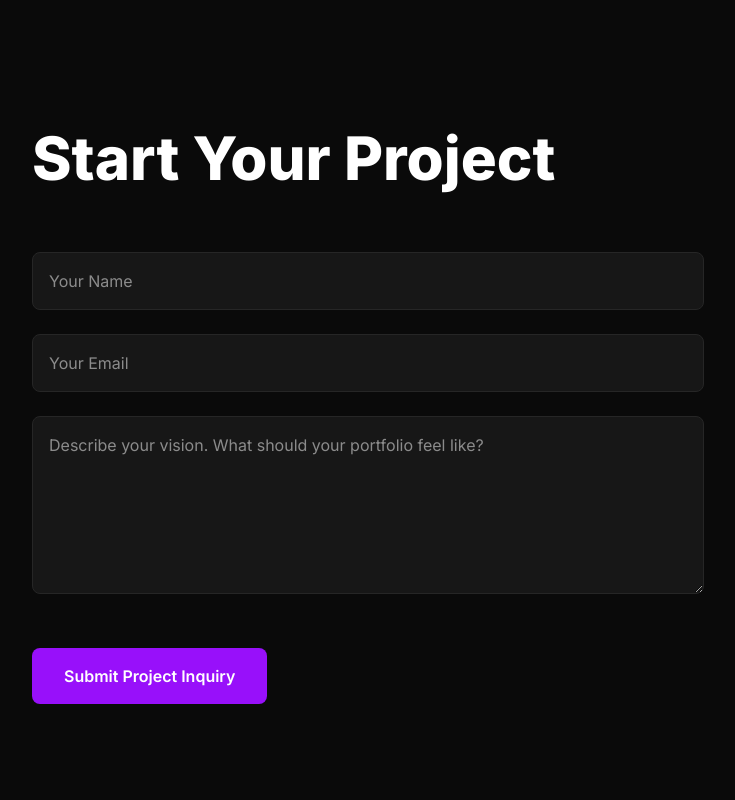
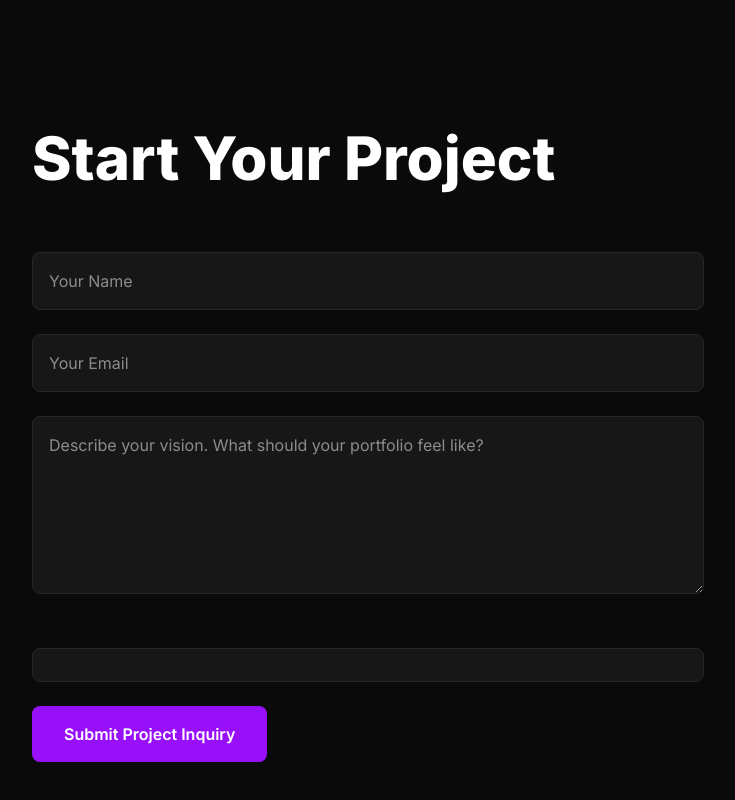
Before and after one commit to raghent/ghent-studio, a React (Vite) app: page / in a window 1280 px wide. Shown: the part 3170-3970 px from the top of the page, without its empty margins (48-783 px from the left). Built offline with nearby package versions, Linux system fonts and the light colour scheme.

Commit message:
Style Turnstile dark theme

```diff
--- a/src/sections/Contact.jsx
+++ b/src/sections/Contact.jsx
@@ -47,12 +47,13 @@ export default function Contact() {
           className="w-full p-4 bg-neutral-900 border border-neutral-800 rounded-lg"
           required
         />
-
+      <div className="mt-6 p-4 bg-neutral-900 border border-neutral-800 rounded-lg flex justify-center">
         <div
-          className="cf-turnstile mt-4"
+          className="cf-turnstile"
           data-sitekey="0x4AAAAAACkmoucvSS1Eakw5"
           data-theme="dark"
         ></div>
+      </div>
 
         <button
           type="submit"
```
